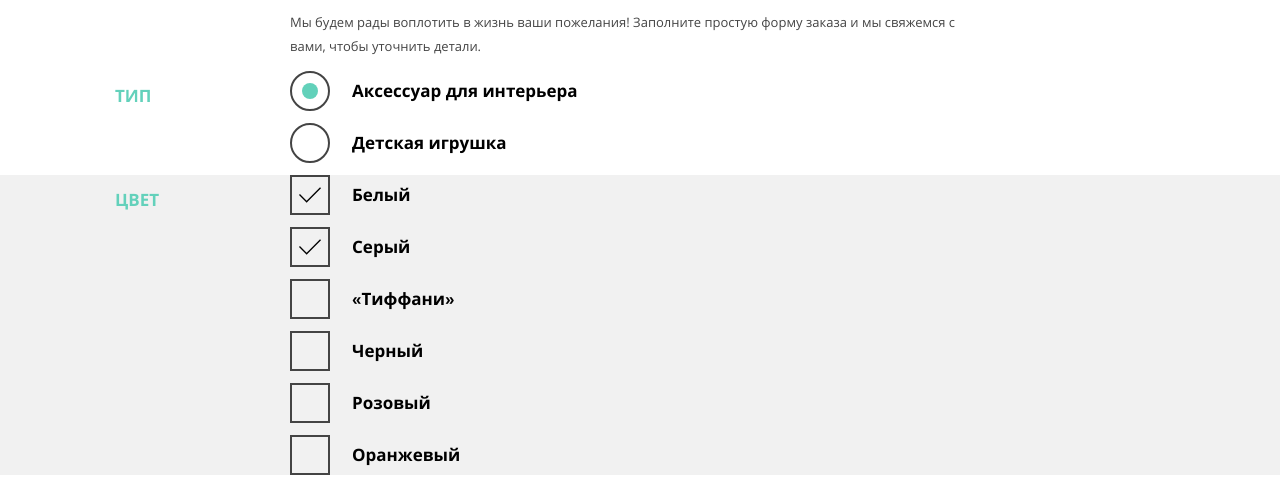
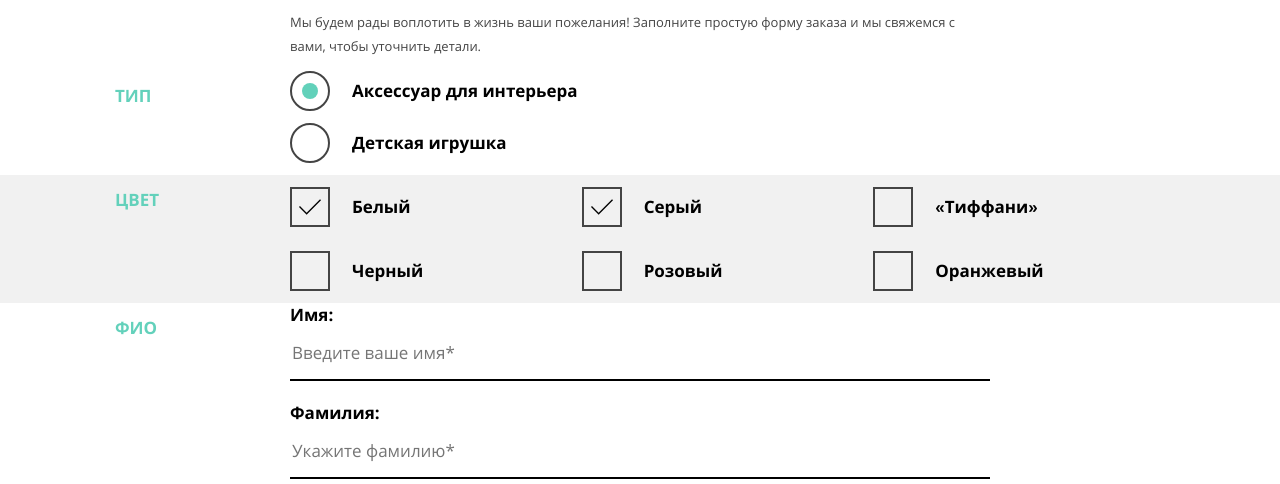
Before and after one commit to emptyform/344833-mishka, a plain HTML site: page form.html in a window 1280 px wide. Shown: the part 260-744 px from the top of the page. Drawn offline with nearby package versions, Linux system fonts and the light colour scheme; files that its build step writes are made by us from their sources; files whose address does not match are found by name.

Commit message:
Добавил обертку для группы чекбоксов

```diff
--- a/form.html
+++ b/form.html
@@ -90,34 +90,36 @@
     <div class="order__wrap">
       <h3 class="order__subtitle">Цвет</h3>
 
-      <div class="checkbox">
+      <div class="order__checkbox-group">
+        <div class="order__checkbox checkbox">
           <input class="checkbox__input" type="checkbox" id="white" name="color-white" checked>
           <label class="checkbox__label" for="white">Белый</label>
         </div>
 
-      <div class="checkbox">
+        <div class="order__checkbox checkbox">
           <input class="checkbox__input" type="checkbox" id="gray" name="color-gray" checked>
           <label class="checkbox__label" for="gray">Серый</label>
         </div>
 
-      <div class="checkbox">
+        <div class="order__checkbox checkbox">
           <input class="checkbox__input" type="checkbox" id="tiffany" name="color-tiffany">
           <label class="checkbox__label" for="tiffany">«Тиффани»</label>
         </div>
 
-      <div class="checkbox">
+        <div class="order__checkbox checkbox">
           <input class="checkbox__input" type="checkbox" id="black" name="color-black">
           <label class="checkbox__label" for="black">Черный</label>
         </div>
 
-      <div class="checkbox">
+        <div class="order__checkbox checkbox">
           <input class="checkbox__input" type="checkbox" id="pink" name="color-pink">
           <label class="checkbox__label" for="pink">Розовый</label>
         </div>
 
-      <div class="checkbox">
+        <div class="order__checkbox checkbox">
           <input class="checkbox__input" type="checkbox" id="orange" name="color-orange">
           <label class="checkbox__label" for="orange">Оранжевый</label>
+        </div>
       </div>
     </div>
   </div>
```
Lines whose indentation alone changed are shown as unchanged.
